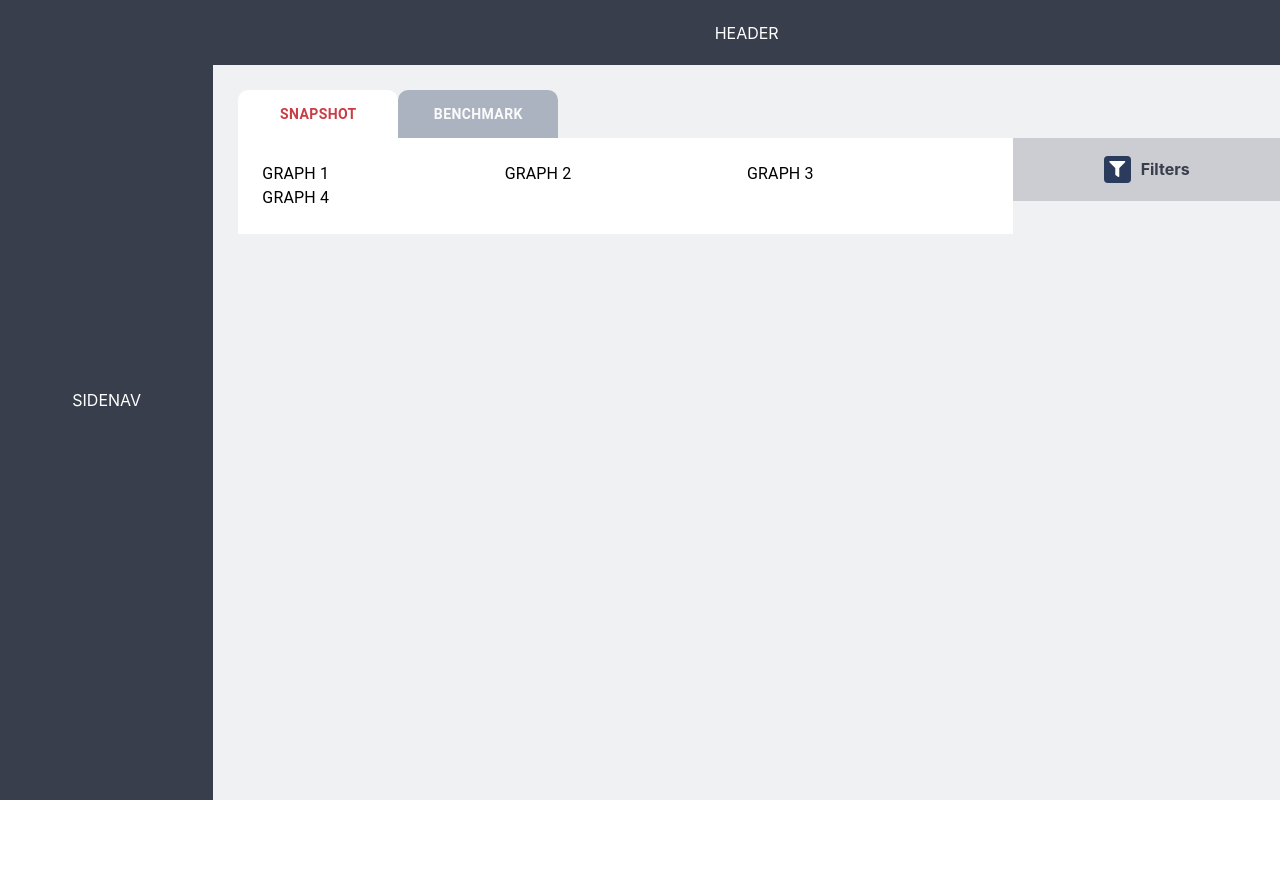
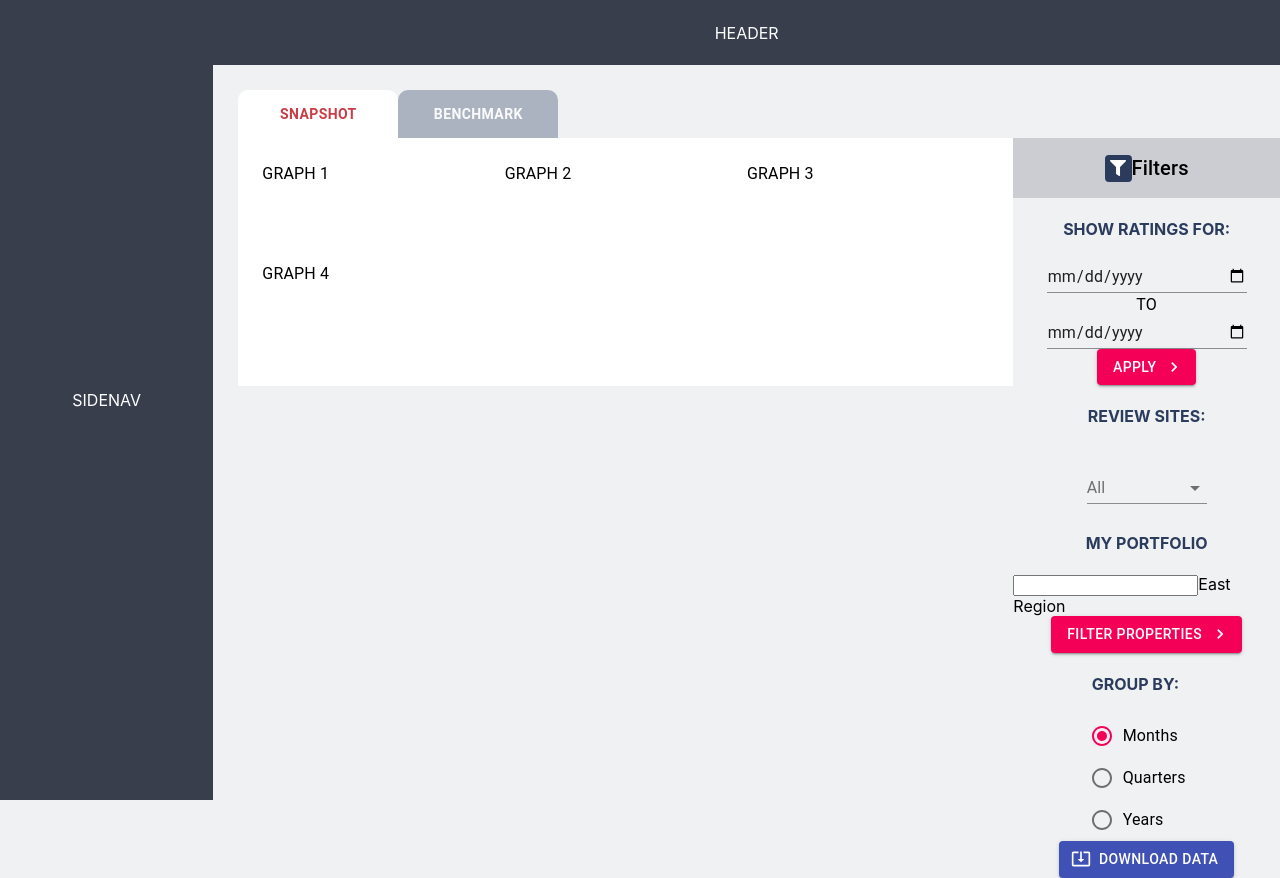
Before and after one commit to tanveerisonline/Ratings-Tracker, a React (Create React App) app: page / in a window 1280 px wide. Before the commit the page ends 800 px from the top, so only its background shows below. Built offline with nearby package versions, Linux system fonts and the light colour scheme.

Commit message:
Changes in filter component

```diff
--- a/src/Components/Filter.css
+++ b/src/Components/Filter.css
@@ -1,11 +1,14 @@
 .filter {
   margin-top: 73px;
+  justify-content: center;
+  align-items: center;
   /* height: 81vh; */
   /* background-color: #eff1f3; */
   /* background-color: red; */
 }
 .filter-inner {
   width: 100%;
+  height: 60px;
   display: flex;
   justify-content: center;
   align-items: center;
--- a/src/Components/Filter.js
+++ b/src/Components/Filter.js
@@ -3,8 +3,11 @@ import DateFilter from "./Filters/DateFilter";
 import ReviewFilter from "./Filters/ReviewFilter";
 import PortfolioFilter from "./Filters/PortfolioFilter";
 import GroupFilter from "./Filters/GroupFilter";
-import { Grid } from "@material-ui/core";
+import { Grid, Typography } from "@material-ui/core";
 import Divider from "@material-ui/core/Divider";
+import { Button } from "@material-ui/core";
+import SystemUpdateAltOutlinedIcon from "@material-ui/icons/SystemUpdateAltOutlined";
+
 import "./Filter.css";
 
 const Filter = () => {
@@ -12,14 +15,22 @@ const Filter = () => {
     <Grid container className="filter">
       <div className="filter-inner">
         <i className="fas fa-filter"></i>
-        <h4>Filters</h4>
+        <Typography variant="h6">Filters</Typography>
       </div>
-      {/* <DateFilter />
+      <DateFilter />
       <Divider />
       <ReviewFilter />
       <PortfolioFilter />
       <GroupFilter />
-      <button>DOWNLOAD DATA</button> */}
+      <Button
+        onClick={() => console.log("you clicked APPLY button")}
+        type="submit"
+        color="primary"
+        variant="contained"
+        startIcon={<SystemUpdateAltOutlinedIcon />}
+      >
+        DOWNLOAD DATA
+      </Button>
     </Grid>
   );
 };
--- a/src/Components/Filters/DateFilter.js
+++ b/src/Components/Filters/DateFilter.js
@@ -5,6 +5,7 @@ import Grid from "@material-ui/core/Grid";
 import TextField from "@material-ui/core/TextField";
 import { Button, Typography } from "@material-ui/core";
 import KeyboardArrowRightIcon from "@material-ui/icons/KeyboardArrowRight";
+import KeyboardArrowDownOutlinedIcon from "@material-ui/icons/KeyboardArrowDownOutlined";
 const useStyles = makeStyles((theme) => ({
   container: {
     display: "flex",
@@ -20,7 +21,7 @@ const useStyles = makeStyles((theme) => ({
   //   backgroundColor: "#fff",
   //   borderRadius: "10px",
   //   fontSize: "12px",
-  // },
+  // },'@progress/kendo-react-dateinputs'
 }));
 
 export default function DateFilter() {
--- a/src/Components/Filters/PortfolioFilter.js
+++ b/src/Components/Filters/PortfolioFilter.js
@@ -1,5 +1,7 @@
 import React from "react";
 import { Grid } from "@material-ui/core";
+import { Button, Typography } from "@material-ui/core";
+import KeyboardArrowRightIcon from "@material-ui/icons/KeyboardArrowRight";
 
 const PortfolioFilter = () => {
   return (
@@ -9,7 +11,15 @@ const PortfolioFilter = () => {
         <input type="text" className="portfolio-input" />
         East Region
       </div>
-      <button>FILTER PROPERTIES</button>
+      <Button
+        onClick={() => console.log("you clicked APPLY button")}
+        type="submit"
+        color="secondary"
+        variant="contained"
+        endIcon={<KeyboardArrowRightIcon />}
+      >
+        FILTER PROPERTIES
+      </Button>
     </Grid>
   );
 };
--- a/src/Components/TabContainer.js
+++ b/src/Components/TabContainer.js
@@ -97,7 +97,7 @@ export default function TabContainer() {
       {/* </AppBar> */}
       <TabPanel value={value} index={0}>
         {/* <div className="tab">FIRST TAB</div> */}
-        <Grid container>
+        <Grid container style={{ minHeight: 200 }}>
           <Grid item xs={4}>
             <Graph1 />
           </Grid>
```
